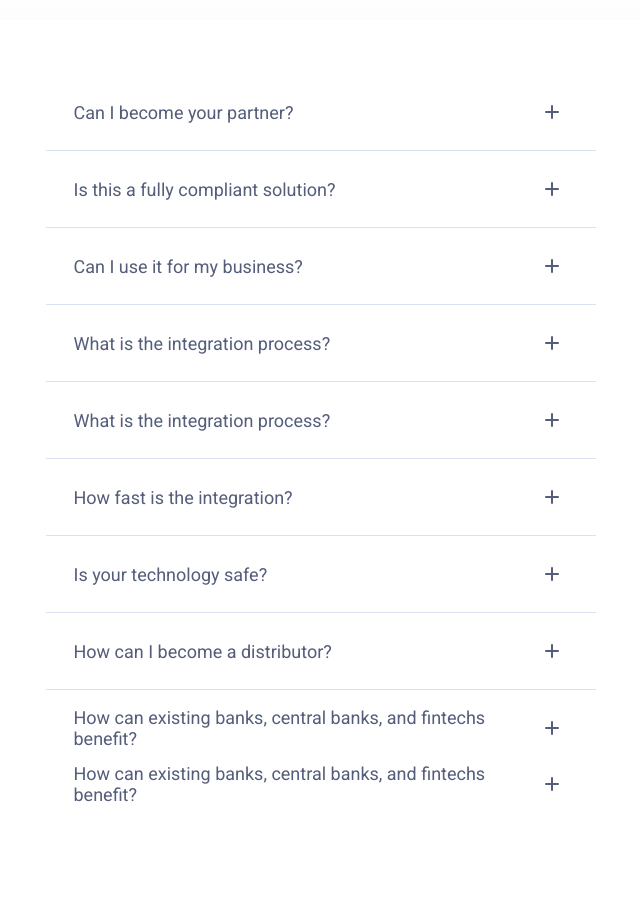
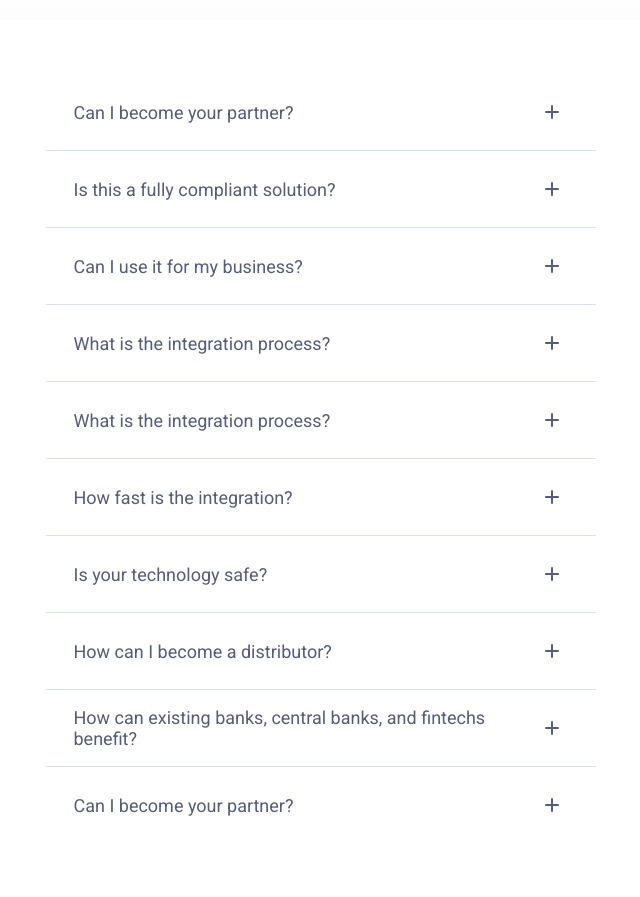
Before and after one commit to kevinabouhanna/static-test, a website built with Vite: page index.html in a window 1280 px wide. Shown: the whole page, without its empty margins (34-674 px from the left). Before the commit the page ends 876 px from the top, so only its background shows below. Built offline with nearby package versions, Linux system fonts and the light colour scheme.

Commit message:
remaining content

```diff
--- a/index.html
+++ b/index.html
@@ -148,15 +148,16 @@
                     </div>
                 </div>
             </div>
+            <div class="divider"></div>
             <!-- ITEM 10 -->
             <div class="accordion-item">
                 <div class="accordion-item-header">
-                    <div class="accordion-item-title">How can existing banks, central banks, and fintechs benefit?</div>
+                    <div class="accordion-item-title">Can I become your partner?</div>
                     <span class="icon"></span>
                 </div>
                 <div class="accordion-item-body">
                     <div class="accordion-item-body-content">
-                        Any kind of existing bank, fintech, or central bank can benefit from the enhanced security measures, business automation, and unbeatable user experience provided by our technology tailored for individual needs.
+                        We are open to collaborate with system integrators, service providers, businesses, banks, and governments. You will need to fill out the contact form on our website and pass enhanced due diligence by our team. Upon completion, we will provide technical documentation, manuals, integration, and the required resources alongside access to our support team, who will then distribute the fintech solutions.
                     </div>
                 </div>
             </div>
```
